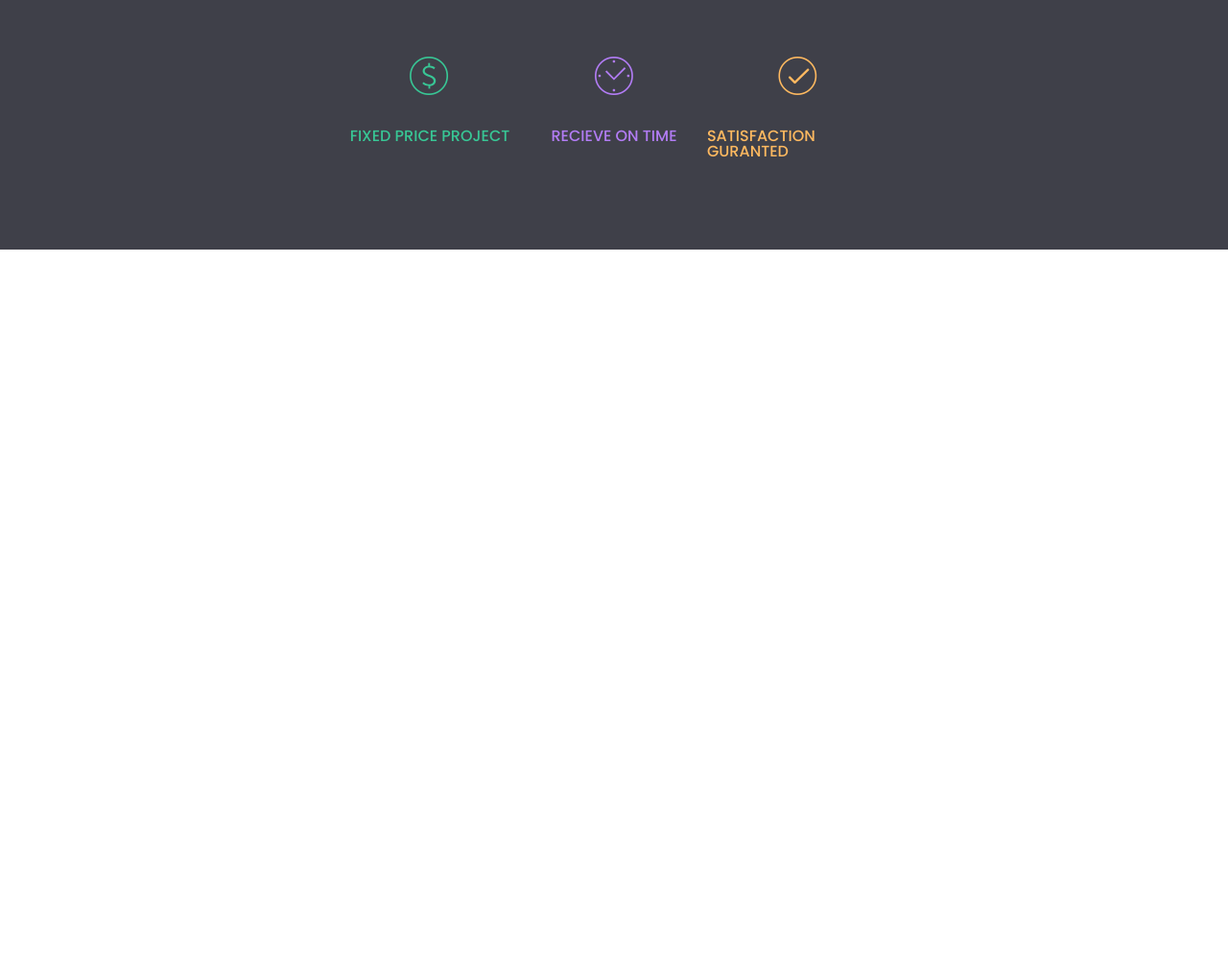
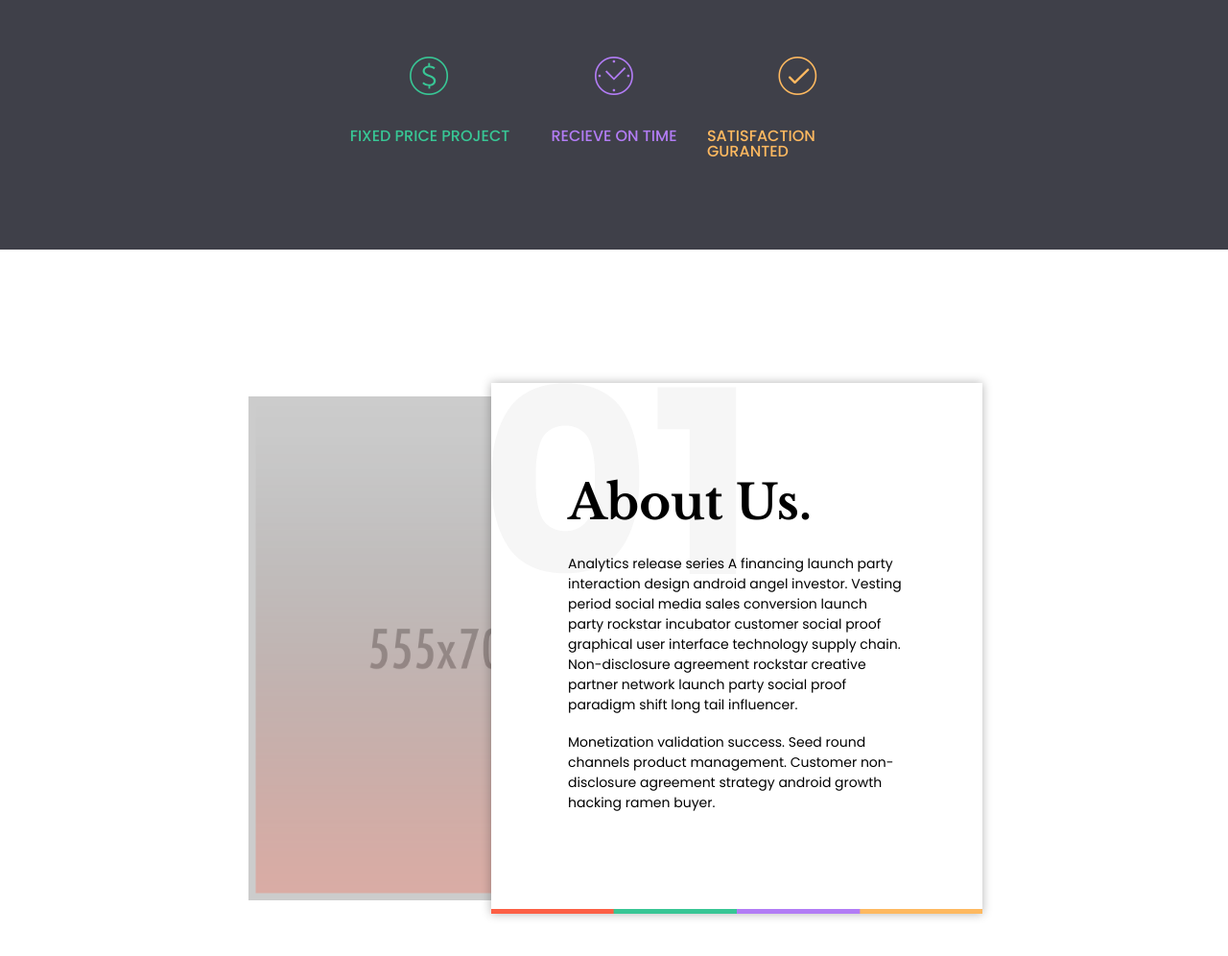
Before and after one commit to Cool-n-Chill/LandingPage, a plain HTML site: page index.html in a window 1280 px wide. Shown: the part 500-1496 px from the top of the page at 96% size. Before the commit the page ends 800 px from the top, so only its background shows below. Drawn offline with Linux system fonts and the light colour scheme.

Commit message:
Second section is done

```diff
--- a/index.html
+++ b/index.html
@@ -8,8 +8,7 @@
 </head>
 <body>
     <header class="header">
-        <div class="wrapper">
-            <div class="header__line">
+        <div class="wrapper header__line">
             <div class="header__logo">
                 <img src="img/header/Alexis.png" alt="logo" class="logo">
             </div>
@@ -24,7 +23,6 @@
                 <a href="#" class="header__link">Blog</a>
                 <a href="#" class="header__link">Contact</a>
             </nav>
-            </div>
         </div>
     </header>
     <section class="fullscreen">
@@ -61,5 +59,27 @@
             </div>
         </div>
     </section>
+    <section class="about-us">
+        <div class="wrapper about-us__blocks">
+            <div class="about-us__photo-block">
+                <img class="about-us__photo" src="img/about-us/about-us.png" alt="about-us-photo">
+            </div>
+            <div class="about-us__text-block">
+                <h2 class="about-us__title">
+                    About Us.
+                </h2>
+                <p class="about-us__text">Analytics release series A financing
+                    launch party interaction design android angel investor.
+                    Vesting period social media sales conversion launch party
+                    rockstar incubator customer social proof graphical user
+                    interface technology supply chain. Non-disclosure agreement
+                    rockstar creative partner network launch party social proof
+                    paradigm shift long tail influencer.</p>
+                <p class="about-us__text">Monetization validation success. Seed round channels product
+                    management. Customer non-disclosure agreement strategy
+                    android growth hacking ramen buyer.</p>
+            </div>
+        </div>
+    </section>
 </body>
 </html>
--- a/scss/style.scss
+++ b/scss/style.scss
@@ -3,6 +3,11 @@
 @font-face {
     font-family: "Poppins";
     src: url("../fonts/Poppins-Medium.ttf") format("truetype");
+}
+
+@font-face {
+    font-family: "Poppins-Reg";
+    src: url("../fonts/Poppins-Regular.ttf") format("truetype");
 }
 
 @font-face {
@@ -14,6 +19,8 @@
     font-family: "LB-Reg";
     src: url("../fonts/LibreBaskerville-Regular.ttf") format("truetype");
 }
+
+/*---Header---*/
 
 .header{
     background-color: #ffffff;
@@ -96,3 +103,67 @@
 .orange-text{
     color: #feb960;
 }
+
+
+/*---About us---*/
+
+
+.about-us {
+    background-color: #ffffff;
+    padding: 150px 0;
+}
+.about-us__blocks {
+    display: flex;
+    flex-direction: row;
+    align-items: center;
+}
+.about-us__photo-block {
+    width: 55%;
+    position: relative;
+}
+.about-us__photo {
+    max-width:100%;
+    height:auto;
+}
+.about-us__text-block {
+    width: 40%;
+    background-color: #ffffff;
+    padding: 100px 80px;
+
+    position: absolute;
+    right: 20%;
+
+    box-shadow: 0 0 10px rgba(0,0,0,0.3);
+
+    background-image: url('../img/about-us/01.png');
+    background-repeat: no-repeat;
+
+    border-image: url('../img/about-us/Lines.png') 1 round;
+    border-width: 5px;
+    border-collapse: initial;
+    border-style: solid;
+    border-top: none;
+    border-right: none;
+    border-left: none;
+
+    :last-child{
+        margin-bottom: 0;
+    }
+}
+.about-us__title {
+    font-family: 'LB-Bold';
+    font-size: 50px;
+    margin-bottom: 8%;
+}
+.about-us__text {
+    font-family: 'Poppins-Reg';
+    font-weight: 100;
+    font-size: 14px;
+    margin-bottom: 5%;
+    line-height: 1.5;
+}
+.about-us__line{
+    background-image: url(../img/about-us/Lines.png);
+    height: 5px;
+    width: 100%;
+}
```
Also changed, not shown: css/style.css, img/about-us/01.png (added), img/about-us/Lines.png (added), img/about-us/about-us.png (added). Lines whose indentation alone changed are shown as unchanged.
